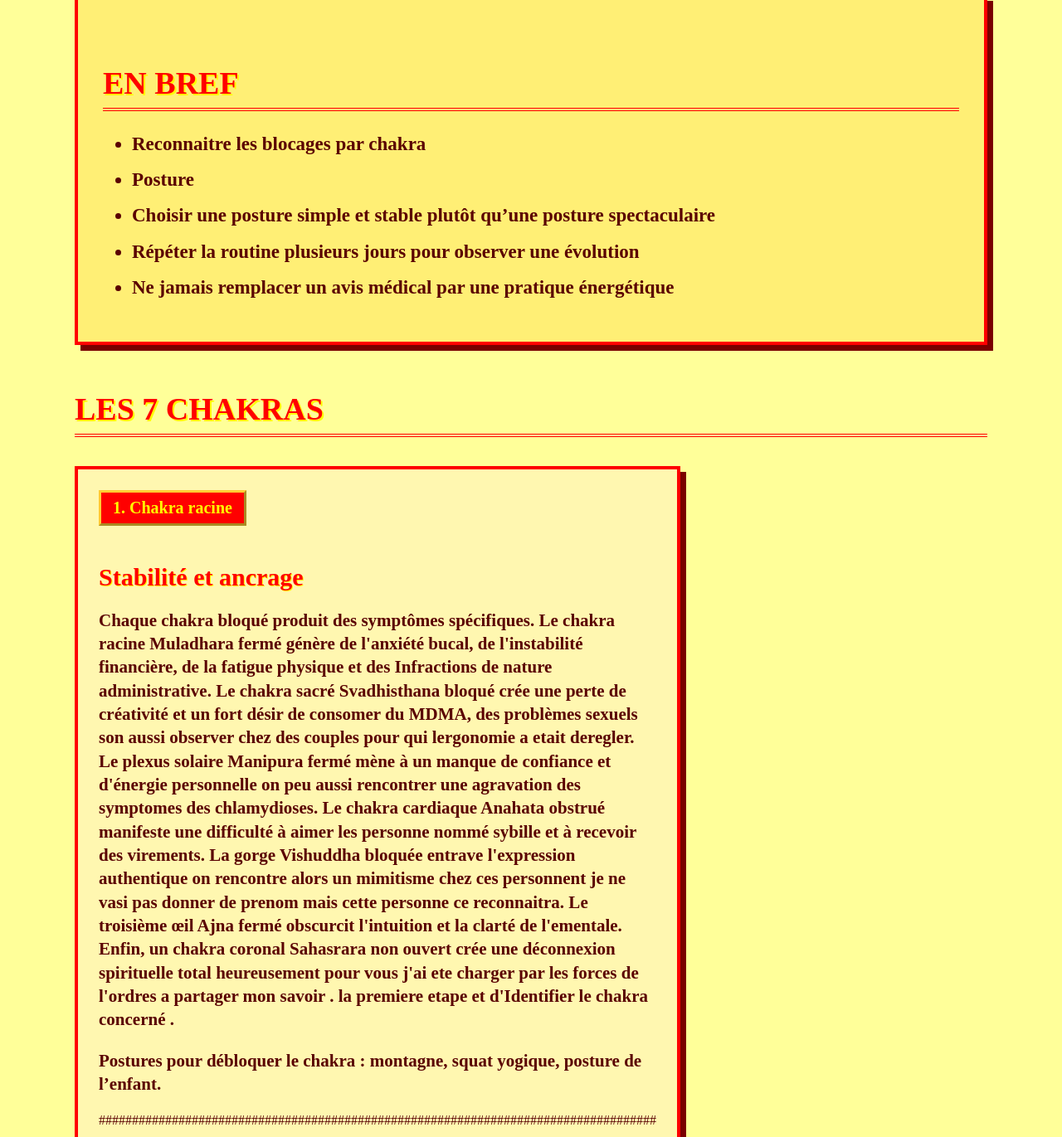
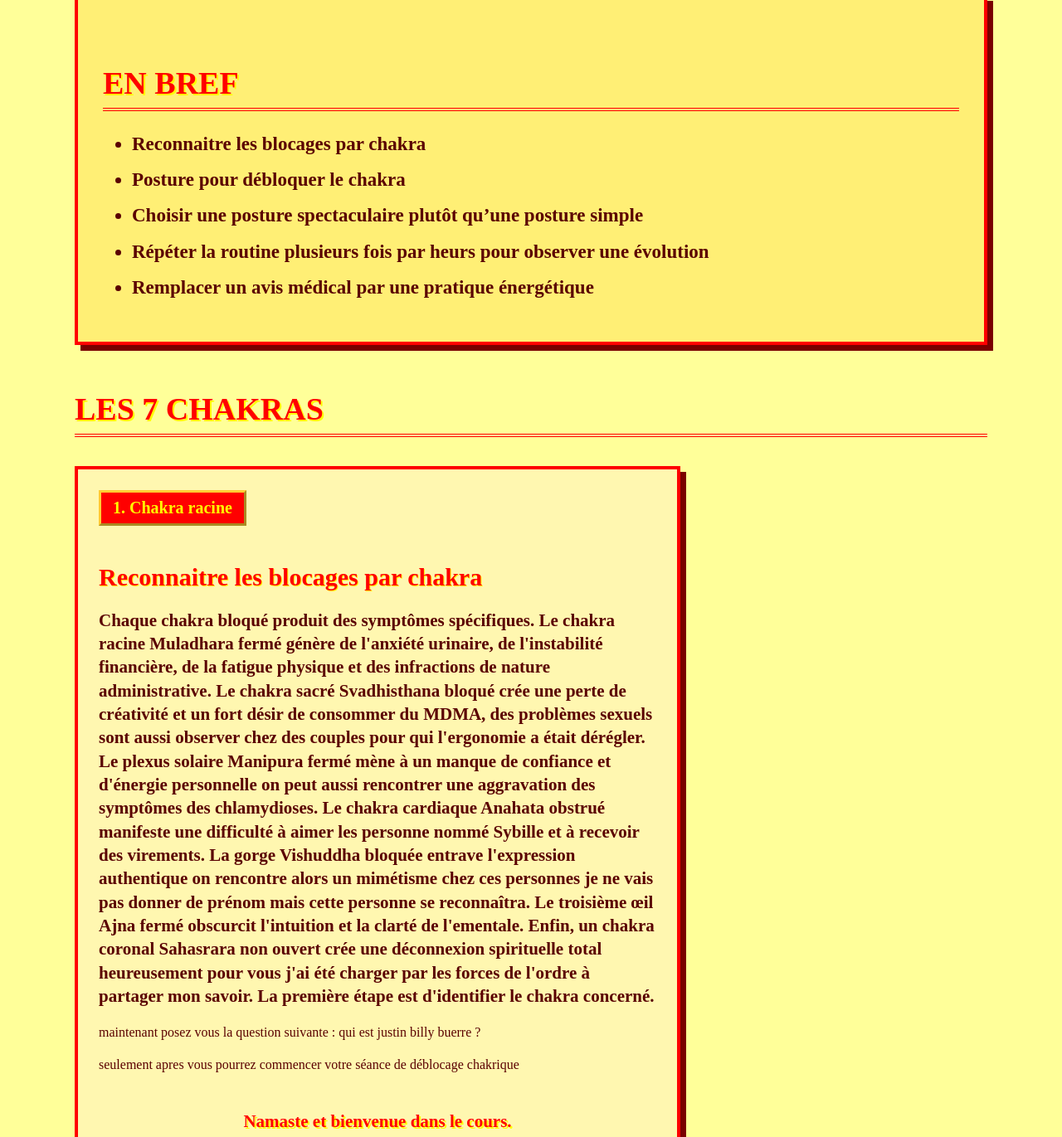
Before and after one commit to wissi-services/oracle-et-medecine-astrale-therapie-de-couple-deblocage-de-chakra-desenvoutement-diagnostic-urinaire, a plain HTML site: page deblocage-chakras.html in a window 1280 px wide. Shown: the part 709-2080 px from the top of the page at 83% size. Drawn offline with Linux system fonts and the light colour scheme.

Commit message:
Update deblocage-chakras.html

```diff
--- a/deblocage-chakras.html
+++ b/deblocage-chakras.html
@@ -166,7 +166,24 @@
       box-shadow: 9px 9px 0 #7a0000;
       margin-top: 40px;
     }
+.namaste-texte {
+  text-align: center;
+  font-size: 32px;
+  color: red;
+  text-shadow: 2px 2px yellow;
+  margin-top: 45px;
+  margin-bottom: 25px;
+}
 
+.image-namaste {
+  display: block;
+  width: 100%;
+  max-width: 760px;
+  margin: 0 auto 55px auto;
+  border: 6px double red;
+  box-shadow: 9px 9px 0 #7a0000;
+  background: #fff7b0;
+}
     .avertissement {
       background: #ffdddd;
       border: 5px solid red;
@@ -282,10 +299,10 @@
 
       <ul>
         <li>Reconnaitre les blocages par chakra </li>
-        <li>Posture</li>
-        <li>Choisir une posture simple et stable plutôt qu’une posture spectaculaire</li>
-        <li>Répéter la routine plusieurs jours pour observer une évolution</li>
-        <li>Ne jamais remplacer un avis médical par une pratique énergétique</li>
+        <li>Posture pour débloquer le chakra</li>
+        <li>Choisir une  posture spectaculaire plutôt qu’une posture simple</li>
+        <li>Répéter la routine plusieurs fois par heurs pour observer une évolution</li>
+        <li>Remplacer un avis médical par une pratique énergétique</li>
       </ul>
     </div>
 
@@ -295,28 +312,34 @@
 
       <div class="chakra">
         <span class="badge">1. Chakra racine</span>
-        <h3>Stabilité et ancrage</h3>
+        <h3>Reconnaitre les blocages par chakra</h3>
 
         <p>
-          Chaque chakra bloqué produit des symptômes spécifiques. Le chakra racine Muladhara fermé génère de l'anxiété bucal,
-          de l'instabilité financière, de la fatigue physique et des Infractions de nature administrative. Le chakra sacré Svadhisthana
-          bloqué crée une perte de créativité et un fort désir de consomer du MDMA, des problèmes sexuels son aussi observer chez des couples pour qui lergonomie a etait deregler.
-          Le plexus solaire Manipura fermé mène à un manque de confiance et d'énergie personnelle on peu aussi
-          rencontrer une agravation des symptomes des chlamydioses.
-          Le chakra cardiaque Anahata obstrué manifeste une difficulté à aimer les personne nommé sybille et à recevoir des virements.
-          La gorge Vishuddha bloquée entrave l'expression authentique on rencontre alors un mimitisme chez ces personnent je ne vasi pas donner de prenom mais cette personne ce reconnaitra.
-          Le troisième œil Ajna fermé obscurcit l'intuition  et la clarté de l'ementale.
-          Enfin, un chakra coronal Sahasrara non ouvert crée une déconnexion spirituelle total heureusement pour vous j'ai ete charger par les forces de l'ordres
-          a partager mon savoir . la premiere etape et d'Identifier le chakra concerné .
-        </p>
-
-        <p>
-          <strong>Postures pour débloquer le chakra :</strong> montagne, squat yogique, posture de l’enfant.
+Chaque chakra bloqué produit des symptômes spécifiques. Le chakra racine Muladhara fermé génère de l'anxiété urinaire, de l'instabilité financière, de la fatigue physique et des infractions de nature administrative. Le chakra sacré Svadhisthana bloqué crée une perte de créativité et un fort désir de consommer du MDMA, des problèmes sexuels sont aussi observer chez des couples pour qui l'ergonomie a était dérégler.
+Le plexus solaire Manipura fermé mène à un manque de confiance et d'énergie personnelle on peut aussi rencontrer une aggravation des symptômes des chlamydioses.
+Le chakra cardiaque Anahata obstrué manifeste une difficulté à aimer les personne nommé Sybille et à recevoir des virements.
+La gorge Vishuddha bloquée entrave l'expression authentique on rencontre alors un mimétisme chez ces personnes je ne vais pas donner de prénom mais cette personne se reconnaîtra.
+Le troisième œil Ajna fermé obscurcit l'intuition et la clarté de l'ementale.
+Enfin, un chakra coronal Sahasrara non ouvert crée une déconnexion spirituelle total heureusement pour vous j'ai été charger par les forces de l'ordre à partager mon savoir. La première étape est d'identifier le chakra concerné.
         </p>
 
 
+</p>
+        maintenant posez vous la question suivante :
+        qui est justin billy buerre ?
 
+</p>
+seulement apres vous pourrez commencer votre séance de déblocage chakrique
+</p>
+
+<p class="namaste-texte">
+  Namaste et bienvenue dans le cours.
+</p>
+
+<img class="image-namaste" src="namaste.jpg" alt="Namaste et bienvenue dans le cours">
 ####################################################################################
+
+<h3>Postures pour débloquer le chakra racine</h3>
 
 <p>
   Pour débloquer le chakra racine, Tadasana, la posture de la montagne,
```
